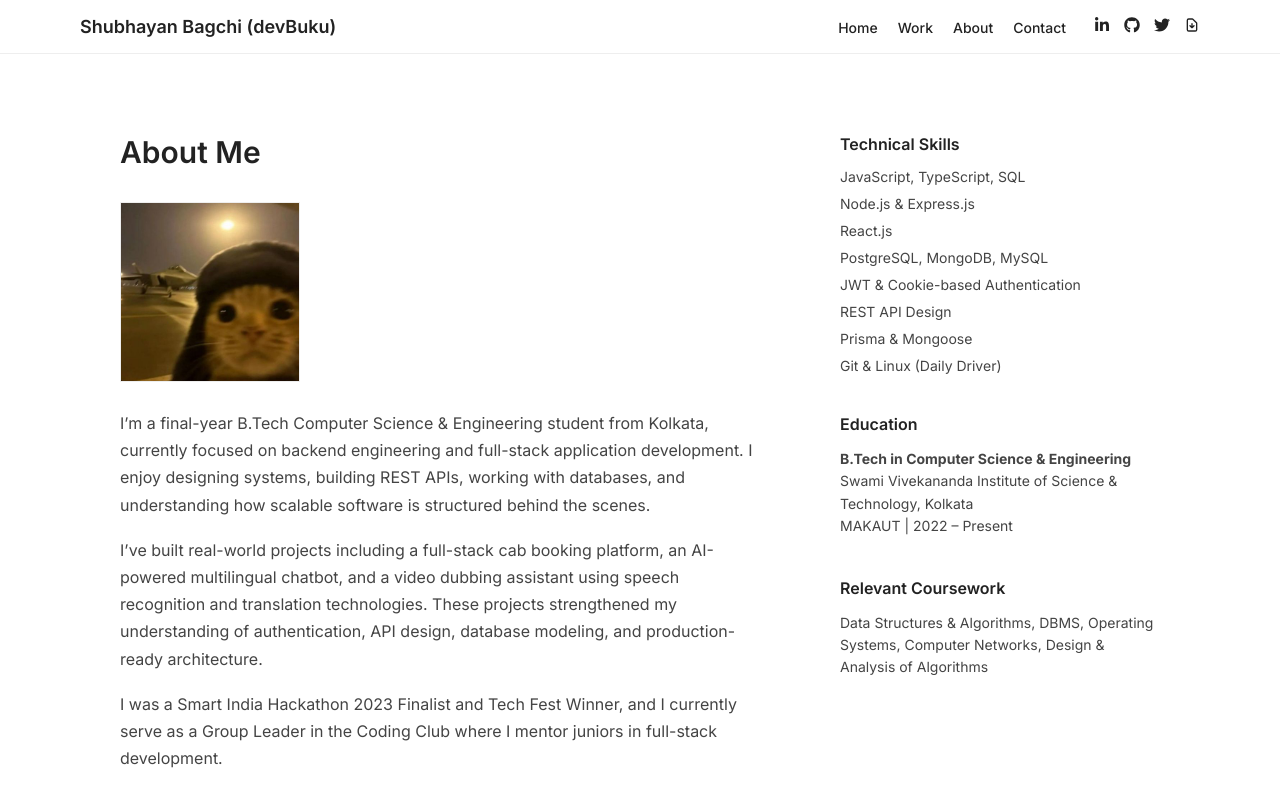
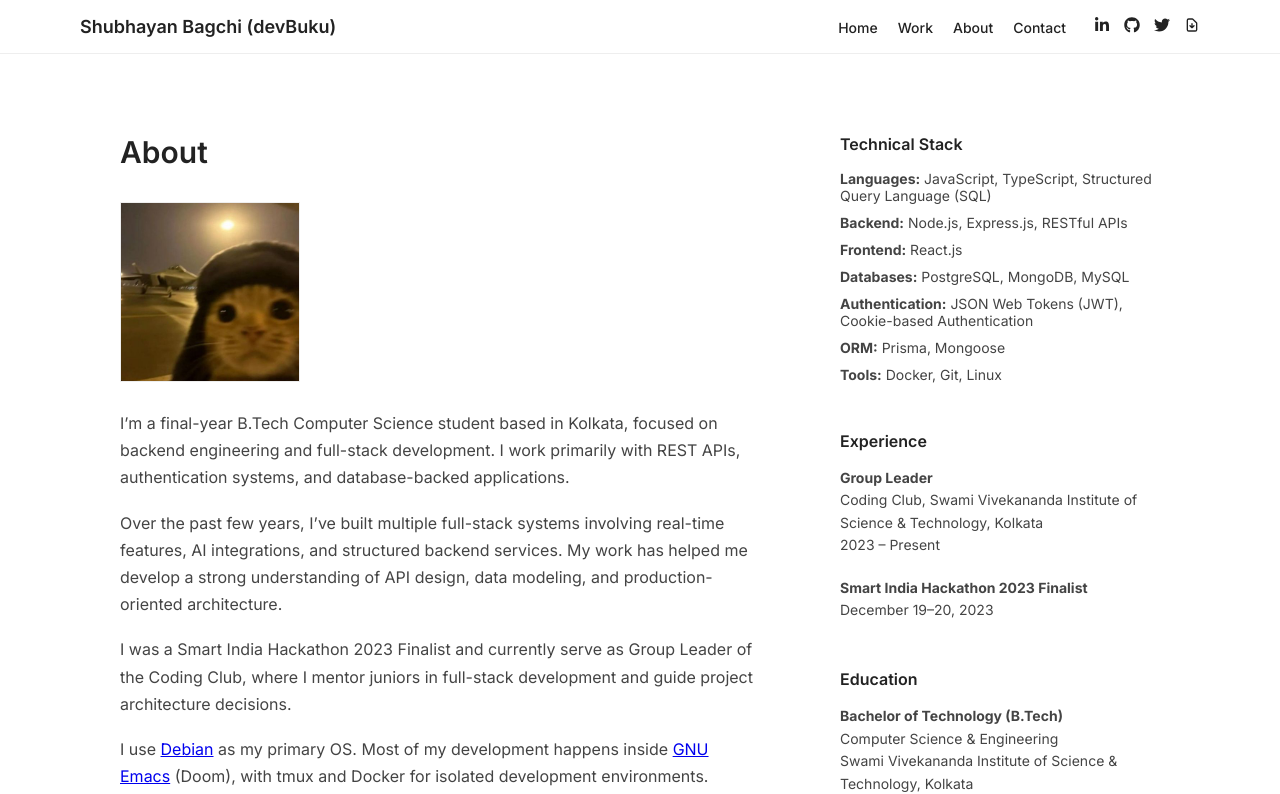
Before and after one commit to devBuku/website, a React (Vite) app: page /about in a window 1280 px wide. Shown: the top 794 px of the page. Built offline with nearby package versions, Linux system fonts and the light colour scheme.

Commit message:
tweak about page

```diff
--- a/src/pages/About.jsx
+++ b/src/pages/About.jsx
@@ -4,68 +4,117 @@ function About() {
   return (
     <section className="about">
       <div className="about-left">
-        <h2>About Me</h2>
+        <h2>About</h2>
 
-        {/* Profile Image */}
         <div className="about-image">
           <img src="/kediii.jpg" alt="Shubhayan Bagchi" />
         </div>
 
         <p>
-          I’m a final-year B.Tech Computer Science & Engineering student from
-          Kolkata, currently focused on backend engineering and full-stack
-          application development. I enjoy designing systems, building REST
-          APIs, working with databases, and understanding how scalable software
-          is structured behind the scenes.
+          I’m a final-year B.Tech Computer Science student based in Kolkata,
+          focused on backend engineering and full-stack development. I work
+          primarily with REST APIs, authentication systems, and database-backed
+          applications.
         </p>
 
         <p>
-          I’ve built real-world projects including a full-stack cab booking
-          platform, an AI-powered multilingual chatbot, and a video dubbing
-          assistant using speech recognition and translation technologies. These
-          projects strengthened my understanding of authentication, API design,
-          database modeling, and production-ready architecture.
+          Over the past few years, I’ve built multiple full-stack systems
+          involving real-time features, AI integrations, and structured backend
+          services. My work has helped me develop a strong understanding of API
+          design, data modeling, and production-oriented architecture.
         </p>
 
         <p>
-          I was a Smart India Hackathon 2023 Finalist and Tech Fest Winner, and
-          I currently serve as a Group Leader in the Coding Club where I mentor
-          juniors in full-stack development.
+          I was a Smart India Hackathon 2023 Finalist and currently serve as
+          Group Leader of the Coding Club, where I mentor juniors in full-stack
+          development and guide project architecture decisions.
         </p>
 
         <p>
-          I’m actively seeking backend or full-stack software engineering roles
-          where I can contribute to meaningful systems and continue growing as a
-          developer.
+          I use{" "}
+          <a href="https://www.debian.org/" target="_blank" rel="noreferrer">
+            Debian
+          </a>{" "}
+          as my primary OS. Most of my development happens inside{" "}
+          <a
+            href="https://www.gnu.org/software/emacs/"
+            target="_blank"
+            rel="noreferrer"
+          >
+            GNU Emacs
+          </a>{" "}
+          (Doom), with tmux and Docker for isolated development environments.
+        </p>
+
+        <p className="seeking">
+          Currently seeking backend or full-stack engineering roles.
         </p>
       </div>
 
       <div className="about-right">
-        <h3>Technical Skills</h3>
+        <h3>Technical Stack</h3>
         <ul>
-          <li>JavaScript, TypeScript, SQL</li>
-          <li>Node.js & Express.js</li>
-          <li>React.js</li>
-          <li>PostgreSQL, MongoDB, MySQL</li>
-          <li>JWT & Cookie-based Authentication</li>
-          <li>REST API Design</li>
-          <li>Prisma & Mongoose</li>
-          <li>Git & Linux (Daily Driver)</li>
+          <li>
+            <strong>Languages:</strong> JavaScript, TypeScript, Structured Query
+            Language (SQL)
+          </li>
+          <li>
+            <strong>Backend:</strong> Node.js, Express.js, RESTful APIs
+          </li>
+          <li>
+            <strong>Frontend:</strong> React.js
+          </li>
+          <li>
+            <strong>Databases:</strong> PostgreSQL, MongoDB, MySQL
+          </li>
+          <li>
+            <strong>Authentication:</strong> JSON Web Tokens (JWT), Cookie-based
+            Authentication
+          </li>
+          <li>
+            <strong>ORM:</strong> Prisma, Mongoose
+          </li>
+          <li>
+            <strong>Tools:</strong> Docker, Git, Linux
+          </li>
         </ul>
+
+        <h3>Experience</h3>
+
+        <div className="experience-item">
+          <p>
+            <strong>Group Leader</strong>
+            <br />
+            Coding Club, Swami Vivekananda Institute of Science & Technology,
+            Kolkata
+            <br />
+            2023 – Present
+          </p>
+        </div>
+
+        <div className="experience-item">
+          <p>
+            <strong>Smart India Hackathon 2023 Finalist</strong>
+            <br />
+            December 19–20, 2023
+          </p>
+        </div>
 
         <h3>Education</h3>
         <p>
-          <strong>B.Tech in Computer Science & Engineering</strong>
+          <strong>Bachelor of Technology (B.Tech)</strong>
+          <br />
+          Computer Science & Engineering
           <br />
           Swami Vivekananda Institute of Science & Technology, Kolkata
           <br />
           MAKAUT | 2022 – Present
         </p>
 
-        <h3>Relevant Coursework</h3>
+        <h3>Core Subjects</h3>
         <p>
-          Data Structures & Algorithms, DBMS, Operating Systems, Computer
-          Networks, Design & Analysis of Algorithms
+          Data Structures & Algorithms, Database Management Systems (DBMS),
+          Operating Systems, Computer Networks, Design & Analysis of Algorithms
         </p>
       </div>
     </section>
--- a/src/styles/about.css
+++ b/src/styles/about.css
@@ -108,3 +108,12 @@
         font-size: 15px;
     }
 }
+.experience-item {
+    margin-bottom: 20px;
+}
+.about-right h3 {
+    font-size: 16px;
+    font-weight: 600;
+    margin-bottom: 16px;
+    margin-top: 48px;
+}
```
